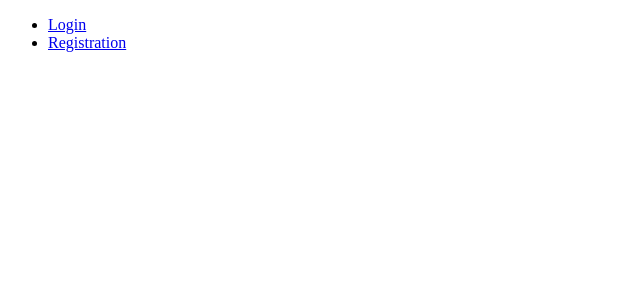
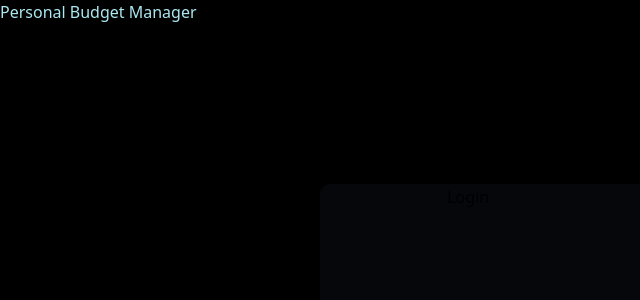
Before and after one commit to Shwetha-75/Personal-Budget-Manager, a React (Create React App) app in the folder frontend/: page / in a window 1280 px wide. Before the commit this address had no page. Shown: the top 300 px of the page, without its empty margins (0-640 px from the left). Built offline with nearby package versions, Linux system fonts and the light colour scheme.

Commit message:
25-01-01_Budget_Manager_[Shwetha]_:_Installed Tailwind CSS and styled front page

```diff
--- a/frontend/package.json
+++ b/frontend/package.json
@@ -38,5 +38,8 @@
       "last 1 firefox version",
       "last 1 safari version"
     ]
+  },
+  "devDependencies": {
+    "tailwindcss": "^3.4.17"
   }
 }
--- a/frontend/public/index.html
+++ b/frontend/public/index.html
@@ -24,7 +24,7 @@
       work correctly both with client-side routing and a non-root public URL.
       Learn how to configure a non-root public URL by running `npm run build`.
     -->
-    <title>React App</title>
+    <title>Budget Manager</title>
   </head>
   <body>
     <noscript>You need to enable JavaScript to run this app.</noscript>
--- a/frontend/src/App.js
+++ b/frontend/src/App.js
@@ -13,6 +13,8 @@ function App() {
   console.log(userStatus);
   return (
     <UserStatus.Provider value={{userStatus,setUserStatus,userRegistrationStatus,SetUserRegistrationStatus}} >
+
+   <h1>Personal Budget Manager</h1>
    <Router>
     <Main/>
       <Routes>
--- a/frontend/src/HomePage/home.jsx
+++ b/frontend/src/HomePage/home.jsx
@@ -19,7 +19,7 @@ export default function Home() {
   return (
     <div>
 
-        <h1>Welcome to budget manager </h1>
+
        <LoginForm/>
 
     </div>
--- a/frontend/src/Main.jsx
+++ b/frontend/src/Main.jsx
@@ -2,8 +2,8 @@ import React from 'react'
 import {Link} from "react-router-dom";
 export default function Main() {
   return (
-    <>
-    <ul>
+    <div className='bg-gray-900 opacity-30 w-[50%] ml-[25%] h-[60vh] mt-[20vh] rounded-[10px] border border-gray-900'>
+    <ul className='flex justify-around'>
         <li>
             <Link to='/login'>Login</Link>
         </li>
@@ -11,6 +11,6 @@ export default function Main() {
             <Link to='/registration'>Registration</Link>
         </li>
     </ul>
-    </>
+    </div>
   )
 }
--- a/frontend/src/index.css
+++ b/frontend/src/index.css
@@ -0,0 +1,12 @@
+@import "tailwindcss/base";
+@import "tailwindcss/components";
+@import "tailwindcss/utilities";
+
+html{
+    background: rgb(0, 0, 0);
+    /* background: radial-gradient(circle, rgba(12,8,35,1) 0%, rgba(1,3,8,1) 100%); */
+    }
+
+    h1{
+        color:rgb(172, 232, 241)
+    }
--- /dev/null
+++ b/frontend/tailwind.config.js
@@ -0,0 +1,10 @@
+/** @type {import('tailwindcss').Config} */
+module.exports = {
+  content: [
+    "./src/**/*.{js,jsx,ts,tsx}",
+  ],
+  theme: {
+    extend: {},
+  },
+  plugins: [],
+}
```
Also changed, not shown: 2 other files (tests, documents, lock files or other folders).
